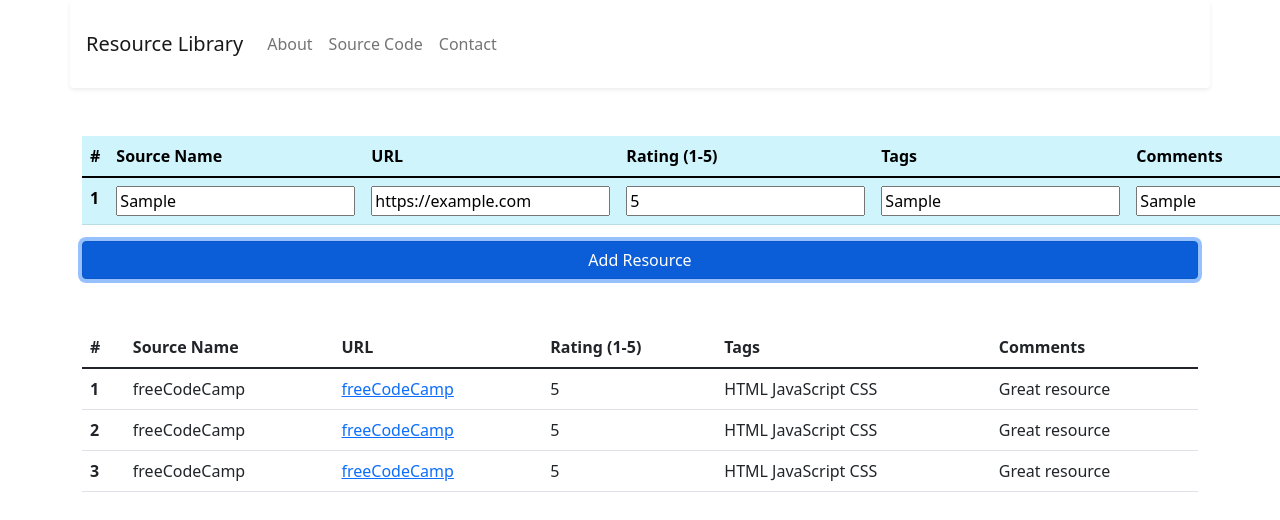
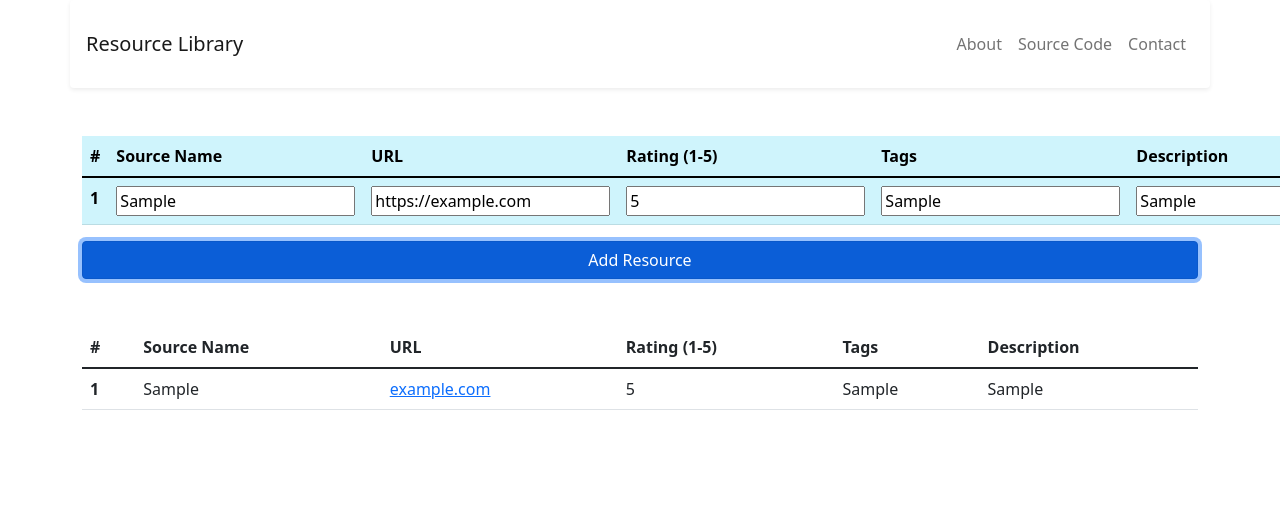
Before and after one commit to MGFNolan/synoptic-project-resource-website, a plain HTML site: page index.html in a window 1280 px wide. Both pictures are taken after typing "Sample", "https://example.com", "5", "Sample", "Sample" into the empty fields and a click on the button "Add Resource". Shown: the top 520 px of the page. Drawn offline with nearby package versions, Linux system fonts and the light colour scheme.

Commit message:
add resource button works locally

```diff
--- a/index.html
+++ b/index.html
@@ -12,6 +12,8 @@
     crossorigin="anonymous">
 
     <title>Resource Library</title>
+
+    <meta name="viewport" content="width=device-width, initial-scale=1"/>
   </head>
 
 <body>
@@ -29,7 +31,7 @@
             >
                 <span class="navbar-toggler-icon"></span>
             </button>
-            <div id="collapse navbar-collapse" id="toggleMobileMenu">
+            <div class="collapse navbar-collapse" id="toggleMobileMenu">
                 <ul class="navbar-nav ms-auto text-center">
                     <li>
                         <a class="nav-link" href="#">About</a>
@@ -46,7 +48,7 @@
 </div>
 
 <div class="container pb-5">
-<table class="table table-info">
+<table class="table table-info" id="inputTable">
     <thead>
       <tr>
         <th scope="col">#</th>
@@ -54,28 +56,28 @@
         <th scope="col">URL</th>
         <th scope="col">Rating (1-5)</th>
         <th scope="col">Tags</th>
-        <th scope="col">Comments</th>
+        <th scope="col">Description</th>
       </tr>
     </thead>
     <tbody>
       <tr>
         <th scope="row">1</th>
-        <td><input type="text"></td>
-        <td><input type="url"></td>
-        <td><input type="number"></td>
-        <td><input type="text"></td>
-        <td><input type="text"></td>
+        <td><input type="text" id="srcInput"></td>
+        <td><input type="url" id="urlInput"></td>
+        <td><input type="number" id="ratingInput"></td>
+        <td><input type="text" id="tagInput"></td>
+        <td><input type="text" id="descInput"></td>
       </tr>
     </tbody>
   </table>
   <div class="d-grid gap-2">
-      <button type="button" class="btn btn-primary">Add Resource</button>
+      <button type="button" class="btn btn-primary" id="addResourceBtn">Add Resource</button>
     </div>
 
 </div>
 
 <div class="container">
-    <table class="table table-hover">
+    <table class="table table-hover" id="resourceTable">
         <thead>
           <tr>
             <th scope="col">#</th>
@@ -83,41 +85,17 @@
             <th scope="col">URL</th>
             <th scope="col">Rating (1-5)</th>
             <th scope="col">Tags</th>
-            <th scope="col">Comments</th>
+            <th scope="col">Description</th>
           </tr>
         </thead>
-        <tbody>
-          <tr>
-            <th scope="row">1</th>
-            <td>freeCodeCamp</td>
-            <td><a href="freecodecamp.org">freeCodeCamp</a></td>
-            <td>5</td>
-            <td>HTML JavaScript CSS</td>
-            <td>Great resource</td>
-          </tr>
-          <tr>
-            <th scope="row">2</th>
-            <td>freeCodeCamp</td>
-            <td><a href="freecodecamp.org">freeCodeCamp</a></td>
-            <td>5</td>
-            <td>HTML JavaScript CSS</td>
-            <td>Great resource</td>
-          </tr>
-          <tr>
-            <th scope="row">3</th>
-            <td>freeCodeCamp</td>
-            <td><a href="freecodecamp.org">freeCodeCamp</a></td>
-            <td>5</td>
-            <td>HTML JavaScript CSS</td>
-            <td>Great resource</td>
-          </tr>
+        <tbody id="tableBody">
         </tbody>
       </table>
 </div>
 
+<script src="index.js"></script>
+<script src="https://cdn.jsdelivr.net/npm/bootstrap@5.1.3/dist/js/bootstrap.bundle.min.js"
+integrity="sha384-ka7Sk0Gln4gmtz2MlQnikT1wXgYsOg+OMhuP+IlRH9sENBO0LRn5q+8nbTov4+1p"
+crossorigin="anonymous"></script>
 
-    <script src="https://cdn.jsdelivr.net/npm/bootstrap@5.1.3/dist/js/bootstrap.bundle.min.js"
-    integrity="sha384-ka7Sk0Gln4gmtz2MlQnikT1wXgYsOg+OMhuP+IlRH9sENBO0LRn5q+8nbTov4+1p"
-    crossorigin="anonymous">
-    </script>
 </body>
--- /dev/null
+++ b/index.js
@@ -0,0 +1,36 @@
+const addResourceBtn = document.querySelector('#addResourceBtn');
+const resourceTable = document.querySelector('#tableBody')
+let rowNum = 0;
+
+const srcName = document.querySelector('#srcInput')
+const urlInput = document.querySelector('#urlInput')
+const ratingInput = document.querySelector('#ratingInput')
+const tagInput = document.querySelector('#tagInput')
+const descInput = document.querySelector('#descInput')
+
+const getParam = (url) => {
+    let parameter = new URL(url)
+    return parameter.hostname;
+}
+
+addResourceBtn.addEventListener('click', () => {
+    const source = srcName.value;
+    const url = urlInput.value;
+    const rating = ratingInput.value;
+    const tag = tagInput.value;
+    const description = descInput.value;
+    rowNum += 1;
+
+    const template =
+    `<tr>
+        <th scope="row">${rowNum}</th>
+        <td>${source}</td>
+        <td><a href="${url} target="_blank">${getParam(url)}</a></td>
+        <td>${rating}</td>
+        <td>${tag}</td>
+        <td>${description}</td>
+    </tr>
+    `
+
+    resourceTable.innerHTML += template;
+})
```
